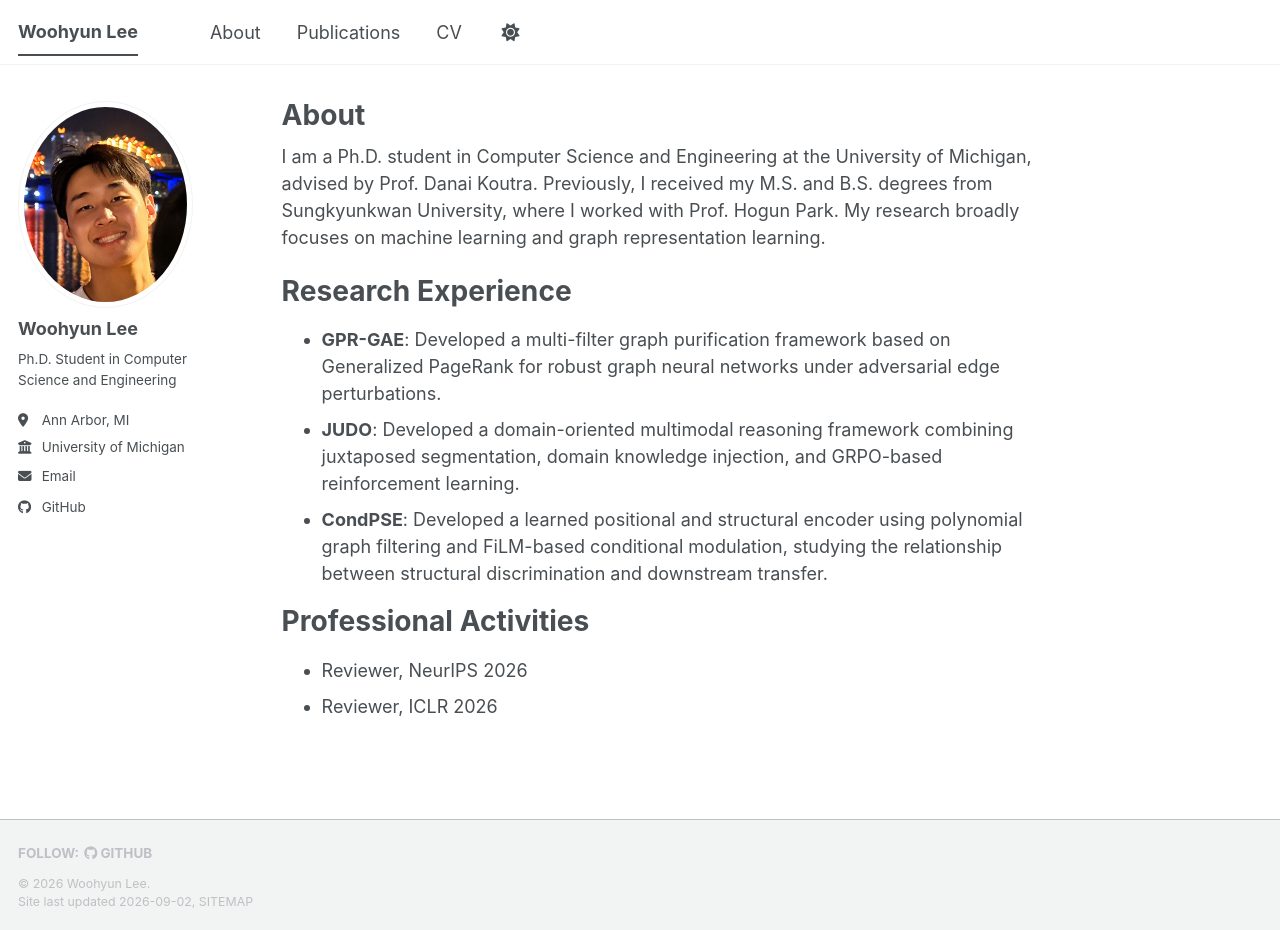
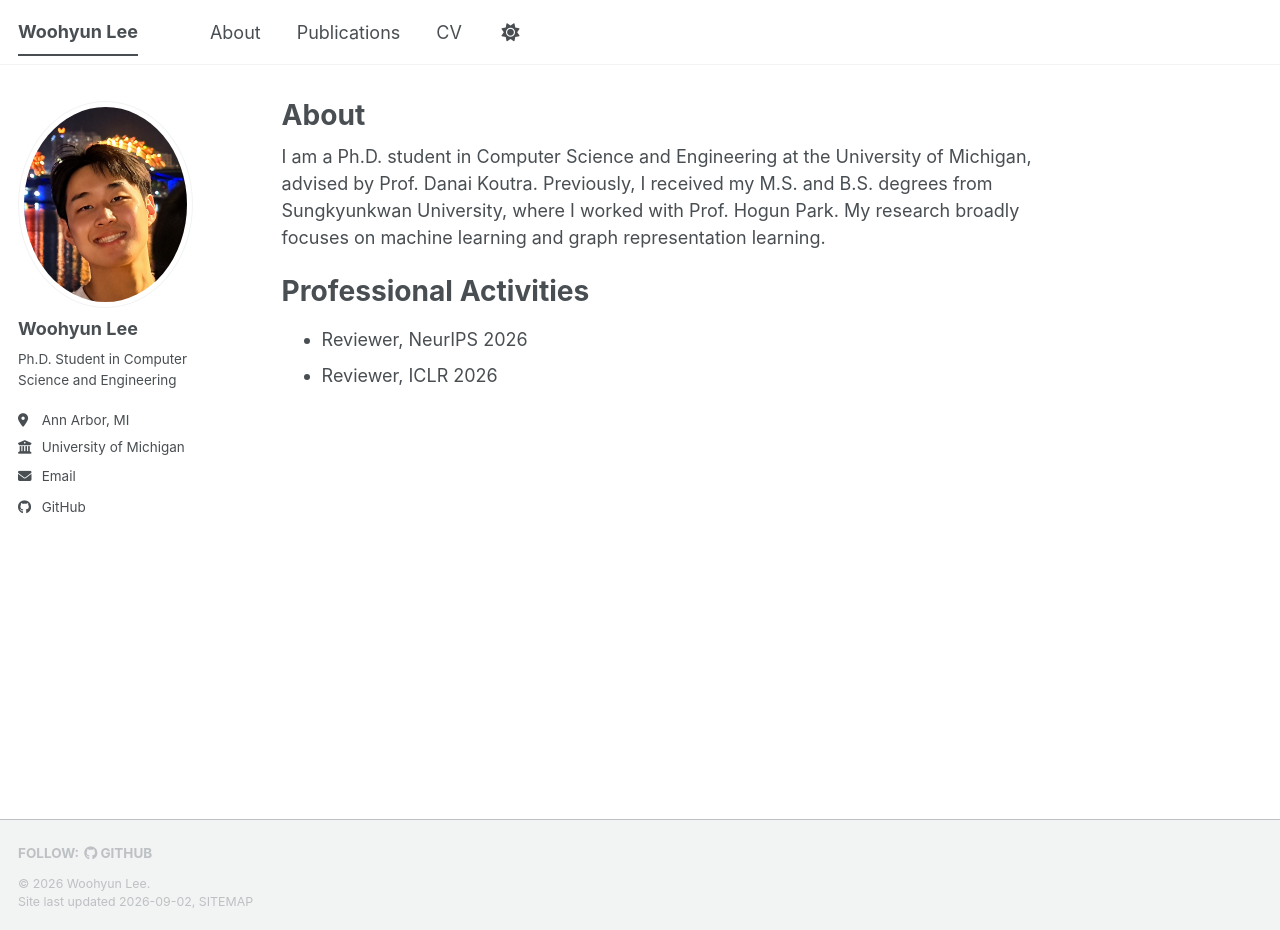
Before and after one commit to woodavid31/woodavid31.github.io, a Jekyll site: the page built from _pages/about.md, in a window 1280 px wide and 930 px high. Built offline with Jekyll 4.4.1, drawn with Linux system fonts in a browser that asks for light colours; a style sheet for code colours, icons or effects is not loaded.

Commit message:
Update about.md

```diff
--- a/_pages/about.md
+++ b/_pages/about.md
@@ -9,12 +9,6 @@ redirect_from:
 
 I am a Ph.D. student in Computer Science and Engineering at the University of Michigan, advised by Prof. Danai Koutra. Previously, I received my M.S. and B.S. degrees from Sungkyunkwan University, where I worked with Prof. Hogun Park. My research broadly focuses on machine learning and graph representation learning.
 
-Research Experience
-======
-
-- **GPR-GAE**: Developed a multi-filter graph purification framework based on Generalized PageRank for robust graph neural networks under adversarial edge perturbations.
-- **JUDO**: Developed a domain-oriented multimodal reasoning framework combining juxtaposed segmentation, domain knowledge injection, and GRPO-based reinforcement learning.
-- **CondPSE**: Developed a learned positional and structural encoder using polynomial graph filtering and FiLM-based conditional modulation, studying the relationship between structural discrimination and downstream transfer.
 
 Professional Activities
 ======
```
